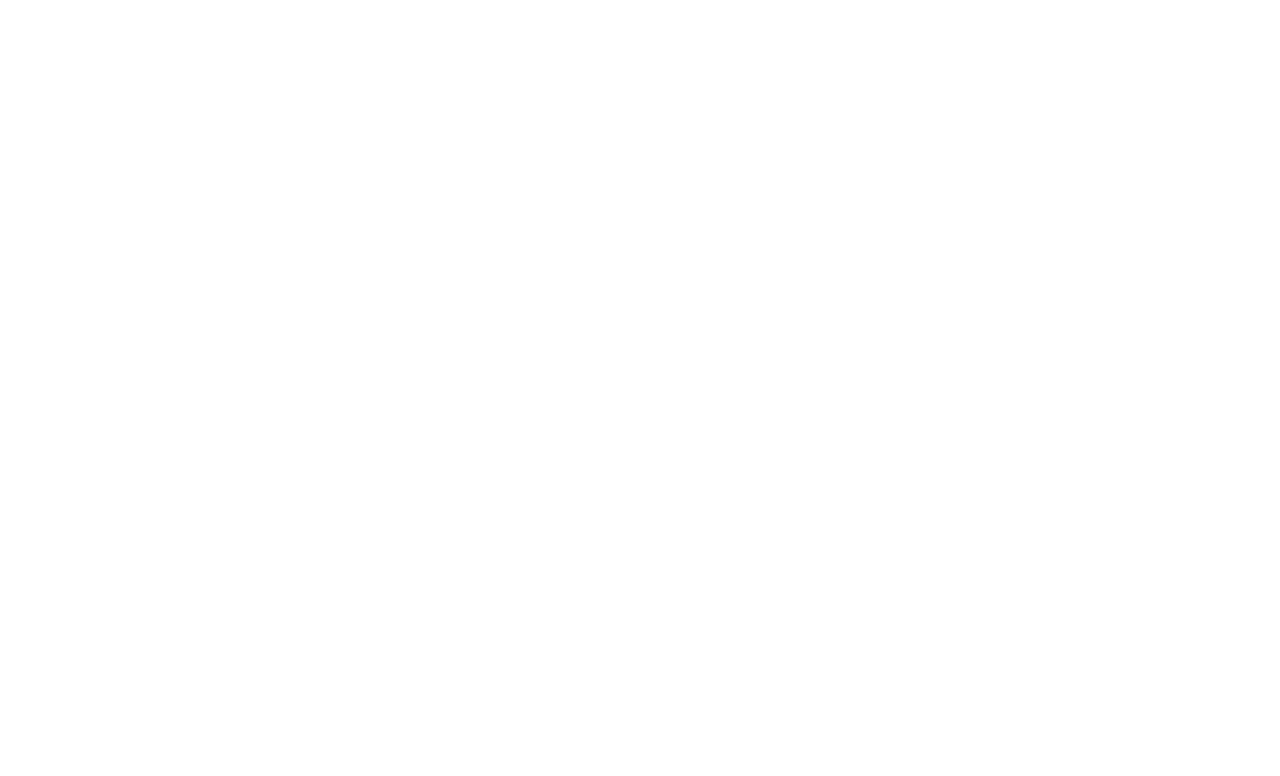
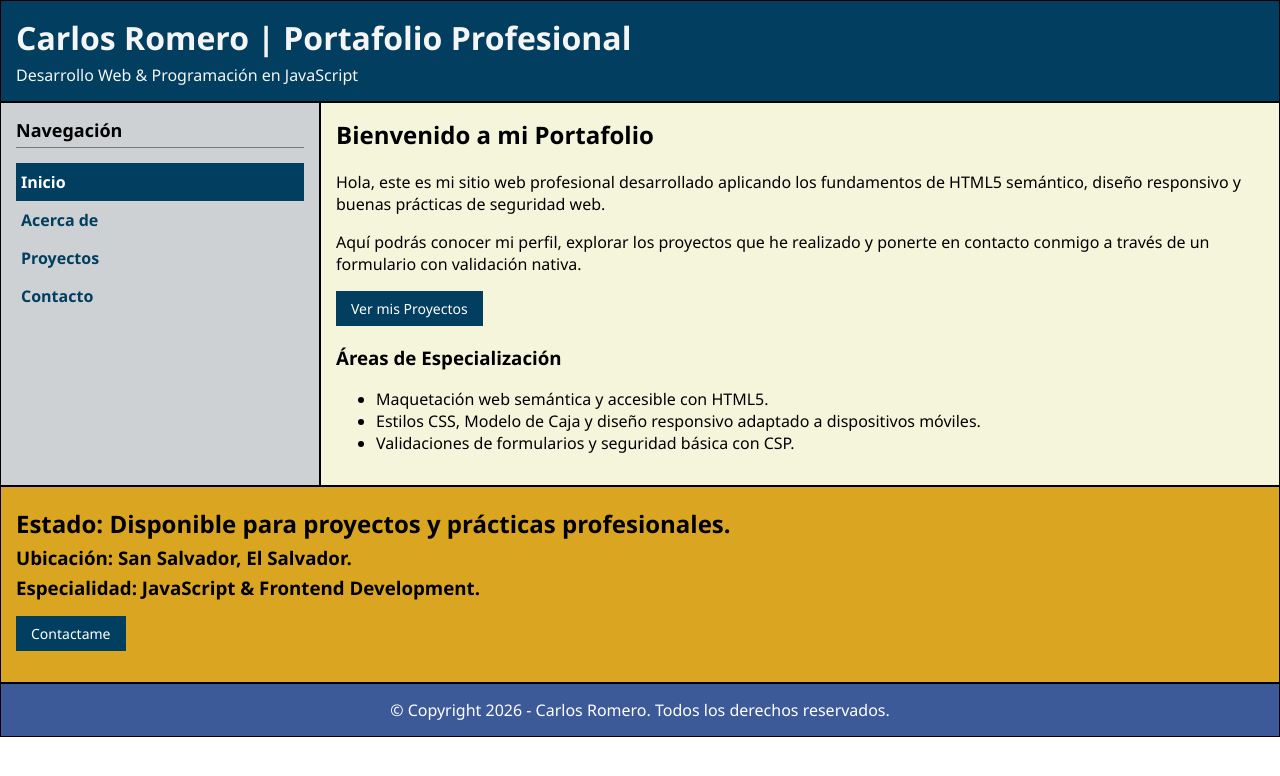
Before and after one commit to cederh/Actividad, a plain HTML site: page index.html in a window 1280 px wide. Drawn offline with Linux system fonts and the light colour scheme.

Commit message:
Diseño principal de index

```diff
--- a/Assets/css/index.css
+++ b/Assets/css/index.css
@@ -0,0 +1,214 @@
+* {
+    box-sizing: border-box;
+}
+
+body {
+    font-family: 'Segoe UI', Tahoma, Geneva, Verdana, sans-serif;
+    margin: 0;
+}
+
+.cabecera,
+.menu,
+.principal,
+.pie,
+.lateral {
+    padding: 15px;
+    border: 1px solid black;
+}
+
+.cabecera {
+    background-color: #013E5F;
+    color: whitesmoke;
+}
+
+.cabecera h1 {
+    margin: 0 0 5px 0;
+}
+
+.cabecera p {
+    margin: 0;
+}
+
+.menu {
+    background-color: #cdd1d3;
+}
+
+.menu h2 {
+    margin-top: 0;
+    font-size: 18px;
+    border-bottom: 1px solid #777;
+    padding-bottom: 5px;
+}
+
+.menu ul {
+    list-style: none;
+    padding: 0;
+    margin: 0;
+}
+
+.menu ul li>a {
+    text-decoration: none;
+    color: #013E5F;
+    display: block;
+    padding: 8px 5px;
+    font-weight: bold;
+}
+
+.menu ul li>a:hover {
+    background-color: #b0b5b8;
+}
+
+.menu ul li>a.activo {
+    background-color: #013E5F;
+    color: white;
+}
+
+.principal {
+    background-color: beige;
+}
+
+.principal h2 {
+    margin-top: 0;
+}
+
+.boton {
+    background-color: #013E5F;
+    color: white;
+    padding: 8px 15px;
+    text-decoration: none;
+    display: inline-block;
+    border: none;
+    cursor: pointer;
+    font-size: 14px;
+}
+
+.boton:hover {
+    background-color: #025988;
+}
+
+.lateral {
+    background-color: goldenrod;
+}
+
+.lateral h2,
+.lateral h3 {
+    margin-top: 5px;
+    margin-bottom: 5px;
+}
+
+.pie {
+    background-color: #3D5A98;
+    color: white;
+    text-align: center;
+}
+
+.contenido {
+    display: flex;
+    flex-wrap: wrap;
+}
+
+/* ========================================================
+   MEDIA QUERIES (SISTEMA RESPONSIVO DE CLASE)
+   ======================================================== */
+
+/* 1. Móviles: el contenido se vuelve bloque y se oculta el lateral */
+@media (max-width: 576px) {
+    .contenido {
+        display: block;
+    }
+
+    .lateral {
+        display: none;
+    }
+}
+
+/* 2. Tablets (min-width: 576px): Sistema de 6 columnas */
+@media (min-width: 576px) {
+    .col-t-1 {
+        width: 16.67%;
+    }
+
+    .col-t-2 {
+        width: 33.33%;
+    }
+
+    .col-t-3 {
+        width: 50%;
+    }
+
+    .col-t-4 {
+        width: 66.67%;
+    }
+
+    .col-t-5 {
+        width: 83.33%;
+    }
+
+    .col-t-6 {
+        width: 100%;
+    }
+}
+
+/* 3. Escritorio (min-width: 768px): Sistema de 12 columnas */
+@media (min-width: 768px) {
+
+    .col-1,
+    .col-t-1 {
+        width: 8.33%;
+    }
+
+    .col-2,
+    .col-t-2 {
+        width: 16.67%;
+    }
+
+    .col-3,
+    .col-t-3 {
+        width: 25%;
+    }
+
+    .col-4,
+    .col-t-4 {
+        width: 33.33%;
+    }
+
+    .col-5,
+    .col-t-5 {
+        width: 41.67%;
+    }
+
+    .col-6,
+    .col-t-6 {
+        width: 50%;
+    }
+
+    .col-7,
+    .col-t-7 {
+        width: 58.33%;
+    }
+
+    .col-8,
+    .col-t-8 {
+        width: 66.67%;
+    }
+
+    .col-9,
+    .col-t-9 {
+        width: 75%;
+    }
+
+    .col-10,
+    .col-t-10 {
+        width: 83.33%;
+    }
+
+    .col-11,
+    .col-t-11 {
+        width: 91.67%;
+    }
+
+    .col-12,
+    .col-t-12 {
+        width: 100%;
+    }
+}
--- a/index.html
+++ b/index.html
@@ -1,11 +1,66 @@
 <!DOCTYPE html>
-<html lang="en">
+<html lang="es">
 <head>
     <meta charset="UTF-8">
     <meta name="viewport" content="width=device-width, initial-scale=1.0">
-    <title>Document</title>
+    <meta http-equiv="Content-Security-Policy" content="default-src 'self'; style-src 'self'; img-src 'self' data:; font-src 'self'; script-src 'self';">
+    <title>Portafolio Profesional - Inicio</title>
+    <link rel="stylesheet" href="assets/css/index.css">
 </head>
 <body>
+    <header class="cabecera">
+        <h1>Carlos Romero | Portafolio Profesional</h1>
+        <p>Desarrollo Web & Programación en JavaScript</p>
+    </header>
+
+    <div class="contenido">
+        <nav class="menu col-3 col-t-2">
+            <h2>Navegación</h2>
+            <ul>
+                <li><a href="index.html" class="activo">Inicio</a></li>
+                <li><a href="acerca.html">Acerca de</a></li>
+                <li><a href="proyectos.html">Proyectos</a></li>
+                <li><a href="contacto.html">Contacto</a></li>
+            </ul>
+        </nav>
+
+        <main class="principal col-9 col-t-4">
+            <section>
+                <h2>Bienvenido a mi Portafolio</h2>
+                <p>
+                    Hola, este es mi sitio web profesional desarrollado aplicando los fundamentos de HTML5 semántico, diseño responsivo y buenas prácticas de seguridad web.
+                </p>
+                <p>
+                    Aquí podrás conocer mi perfil, explorar los proyectos que he realizado y ponerte en contacto conmigo a través de un formulario con validación nativa.
+                </p>
+                <p>
+                    <a href="proyectos.html" class="boton">Ver mis Proyectos</a>
+                </p>
+            </section>
+
+            <section>
+                <h3>Áreas de Especialización</h3>
+                <ul>
+                    <li>Maquetación web semántica y accesible con HTML5.</li>
+                    <li>Estilos CSS, Modelo de Caja y diseño responsivo adaptado a dispositivos móviles.</li>
+                    <li>Validaciones de formularios y seguridad básica con CSP.</li>
+                </ul>
+            </section>
+        </main>
+
+        <aside class="lateral col-12 col-t-6">
+            <h2><b>Estado: </b>Disponible para proyectos y prácticas profesionales.</h2>
+            <h3><b>Ubicación: </b>San Salvador, El Salvador.</h3>
+            <h3><b>Especialidad: </b>JavaScript & Frontend Development.</h3>
+            <p>
+                <a href="contacto.html" class="boton">Contactame</a>
+            </p>
+        </aside>
+    </div>
+
+    <footer class="pie">
+        &copy; Copyright 2026 - Carlos Romero. Todos los derechos reservados.
+    </footer>
 
 </body>
 </html>
```
Also changed, not shown: Assets/css/contacto.css (added), 2 other files.
